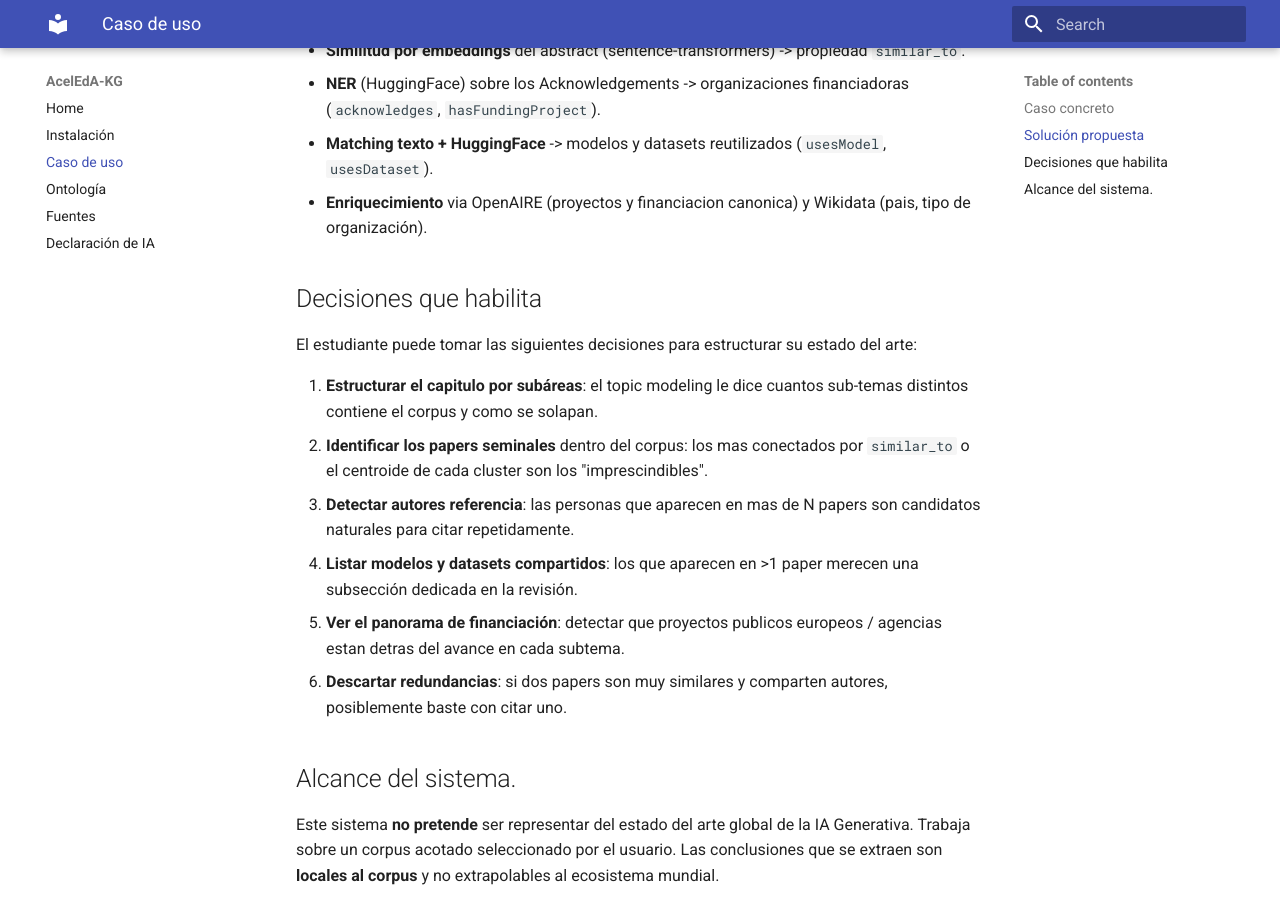
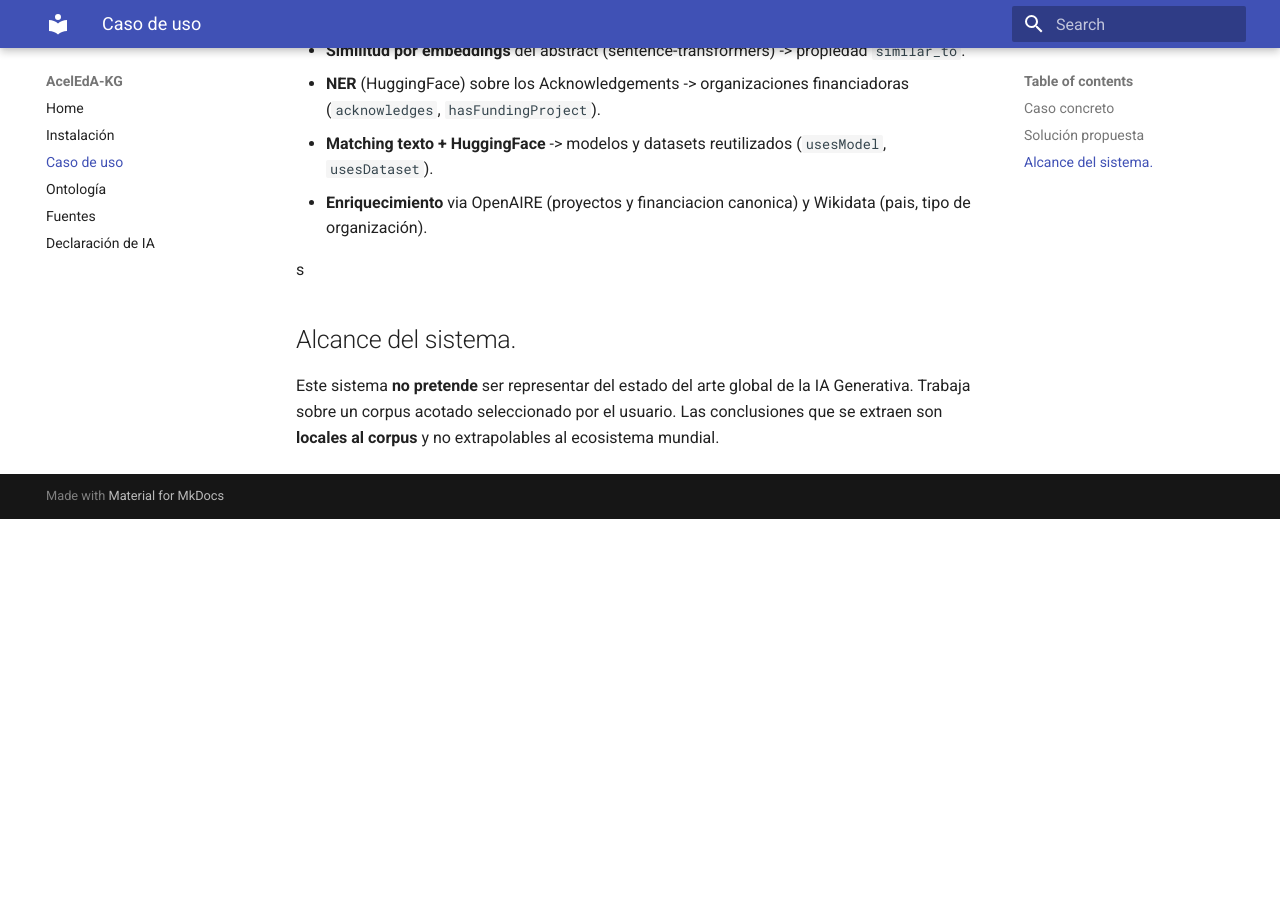
Before and after one commit to mamsss121/osai-2026-kg-genai, an MkDocs documentation site: the page built from docs/caso_de_uso.md, in a window 1280 px wide and 900 px high, scrolled down 671 px. Built offline with MkDocs 1.6.1 and Material for MkDocs 9.7.7, drawn with Linux system fonts in a browser that asks for light colours; after the commit the page ends 1190 px from its top, so only the background shows below that.

Commit message:
day8vf9b0a

```diff
--- a/docs/caso_de_uso.md
+++ b/docs/caso_de_uso.md
@@ -19,17 +19,7 @@ Sobre ese grafo, el pipeline aplica las tecnicas vistas en clase:
 - **Matching texto + HuggingFace** -> modelos y datasets reutilizados (`usesModel`, `usesDataset`).
 - **Enriquecimiento** via OpenAIRE (proyectos y financiacion canonica) y Wikidata (pais, tipo de organización).
 
-## Decisiones que habilita
-
-El estudiante puede tomar las siguientes decisiones para estructurar su estado del arte:
-
-1. **Estructurar el capitulo por subáreas**: el topic modeling le dice cuantos sub-temas distintos contiene el corpus y como se solapan.
-2. **Identificar los papers seminales** dentro del corpus: los mas conectados por `similar_to` o el centroide de cada cluster son los "imprescindibles".
-3. **Detectar autores referencia**: las personas que aparecen en mas de N papers son candidatos naturales para citar repetidamente.
-4. **Listar modelos y datasets compartidos**: los que aparecen en >1 paper merecen una subsección dedicada en la revisión.
-5. **Ver el panorama de financiación**: detectar que proyectos publicos europeos / agencias estan detras del avance en cada subtema.
-6. **Descartar redundancias**: si dos papers son muy similares y comparten autores, posiblemente baste con citar uno.
-
+s
 ## Alcance del sistema.
 
 Este sistema **no pretende** ser representar del estado del arte global de la IA Generativa. Trabaja sobre un corpus acotado seleccionado por el usuario. Las conclusiones que se extraen son **locales al corpus** y no extrapolables al ecosistema mundial.
```
